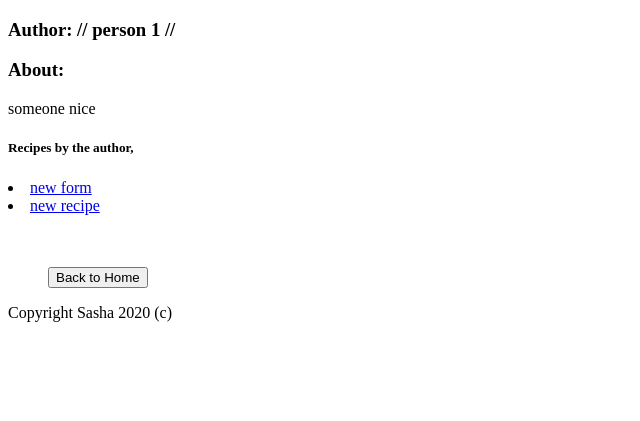
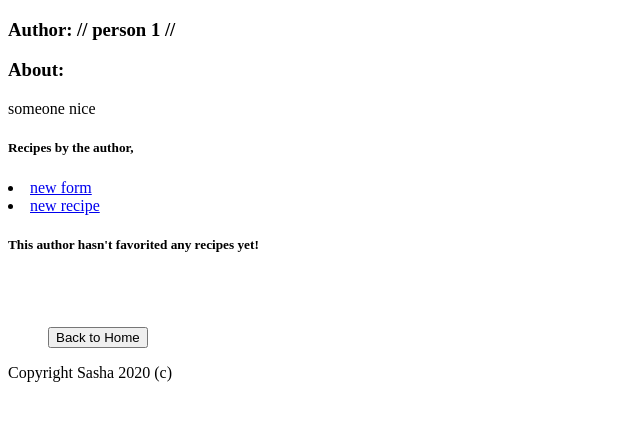
Before and after one commit to chewh115/recipebox, a Django app: page /author/1/ in a window 1280 px wide. Shown: the top 421 px of the page, without its empty margins (0-640 px from the left). Run offline with Django 3.2, Linux system fonts and the light colour scheme; data comes from the database, SQL or seed files in the repository; data that the repository does not hold is empty.

Commit message:
Allows user to fave and unfave recipes, buttons not conditionally rendered yet

```diff
--- a/book/templates/author.html
+++ b/book/templates/author.html
@@ -1,8 +1,8 @@
 <!DOCTYPE html>
 <html lang="en">
   <head>
-    <meta charset="UTF-8">
-    <meta name="viewport" content="width=device-width, initial-scale=1.0">
+    <meta charset="UTF-8" />
+    <meta name="viewport" content="width=device-width, initial-scale=1.0" />
     <title>Author</title>
   </head>
 
@@ -14,20 +14,23 @@
 
     <main>
       <div class="container">
-    <h5>Recipes by the author, </h5>
-                {% for recipe in data %}
-                {% if recipe.author.id == author_data.id %}
+        <h5>Recipes by the author,</h5>
+        {% for recipe in data %} {% if recipe.author.id == author_data.id %}
         <li><a href="/recipes/{{ recipe.id }}/">{{recipe.title}}</a></li>
+        {% endif %} {% endfor %} {% if author_data.favorites.all %}
+        <h5>Recipes favorited by the author,</h5>
+        {% for favorite in author_data.favorites.all %}
+        <li><a href="/recipes/{{favorite.id}}">{{favorite.title}}</a></li>
+        {% endfor %} {% else %}
+        <h5>This author hasn't favorited any recipes yet!</h5>
         {% endif %}
-                {% endfor %}
       </div>
     </main>
-    <br>
-    <br>
+    <br />
+    <br />
     <ul>
-        <a href='/'><button>Back to Home</button></a>
+      <a href="/"><button>Back to Home</button></a>
     </ul>
-
   </body>
   <footer>Copyright Sasha 2020 (c)</footer>
 </html>
--- a/book/urls.py
+++ b/book/urls.py
@@ -10,4 +10,10 @@ urlpatterns = [
     path('recipes/<int:id>/', views.recipes),
     path('login/', views.loginview),
     path('logout/', views.logoutview),
+    path('recipe_edit/<int:id>/', views.recipe_edit, name="recipe_edit"),
+    path('favorite_recipe/<int:id>/', views.favorite_recipe, name="favorite"),
+    path(
+        'unfavorite_recipe/<int:id>/',
+        views.unfavorite_recipe,
+        name="unfavorite")
 ]
--- a/book/views.py
+++ b/book/views.py
@@ -78,6 +78,7 @@ def author_add(request):
 #works but if user already exist return to page. error showing
     return render(request, html, {"form": form})
 
+
 def author(request, id):
     author_data = Author.objects.filter(id=id).first()
     data = RecipeItem.objects.all()
@@ -88,3 +89,45 @@ def author(request, id):
 def recipes(request, id):
     recipe = RecipeItem.objects.filter(id=id).first()
     return render(request, "recipes.html", {"recipe": recipe})
+
+
+def recipe_edit(request, id):
+    html = "recipe_edit.html"
+    recipe = RecipeItem.objects.get(id=id)
+    if request.method == "POST":
+        form = RecipeAddForm(request.POST)
+        if form.is_valid():
+            data = form.cleaned_data
+            recipe.title = data['title']
+            recipe.description = data['body']
+            recipe.author = data['author']
+            recipe.save()
+            return HttpResponseRedirect(reverse('homepage'))
+    form = RecipeAddForm(initial={
+        'title': recipe.title,
+        'body': recipe.description,
+        'author': recipe.author
+    })
+    return render(request, html, {'form': form, 'recipe': recipe})
+
+
+def favorite_recipe(request, id):
+    html = "recipes.html"
+    if request.user.is_authenticated:
+        user = Author.objects.get(name=request.user.username)
+        recipe = RecipeItem.objects.get(id=id)
+        user.favorites.add(recipe)
+        user.save()
+        return HttpResponseRedirect(reverse('homepage'))
+    return render(request, html)
+
+
+def unfavorite_recipe(request, id):
+    html = "recipes.html"
+    if request.user.is_authenticated:
+        user = Author.objects.get(name=request.user.username)
+        recipe = RecipeItem.objects.get(id=id)
+        user.favorites.remove(recipe)
+        user.save()
+        return HttpResponseRedirect(reverse('homepage'))
+    return render(request, html)
```
Also changed, not shown: book/templates/recipes.html (+8 -6 lines), book/models.py (line endings or trailing spaces). Lines whose indentation alone changed are shown as unchanged.
